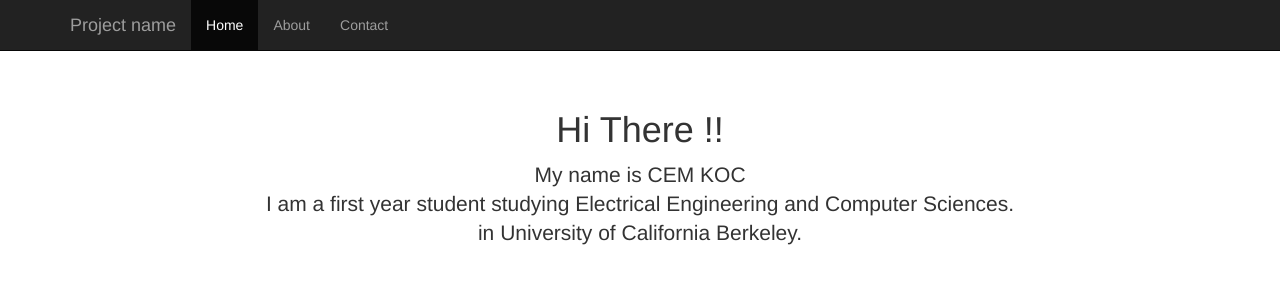
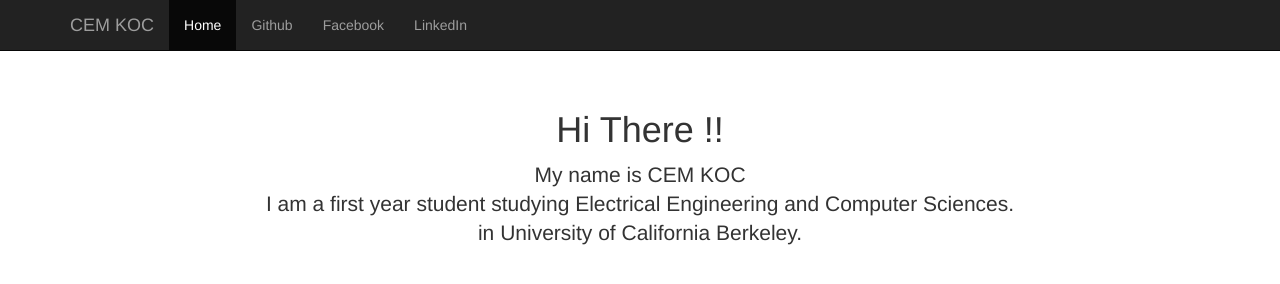
Before and after one commit to cemkoc/bio, a website: page index.html in a window 1280 px wide. Drawn offline with nearby package versions, Linux system fonts and the light colour scheme.

Commit message:
put links to index.html

```diff
--- a/index.html
+++ b/index.html
@@ -36,13 +36,14 @@
             <span class="icon-bar"></span>
             <span class="icon-bar"></span>
           </button>
-          <a class="navbar-brand" href="#">Project name</a>
+          <a class="navbar-brand" href="#">CEM KOC</a>
         </div>
         <div class="collapse navbar-collapse">
           <ul class="nav navbar-nav">
             <li class="active"><a href="#">Home</a></li>
-            <li><a href="#about">About</a></li>
-            <li><a href="#contact">Contact</a></li>
+            <li><a href="https://github.com/cemkoc">Github</a></li>
+            <li><a href="https://www.facebook.com/cem.koc.9275">Facebook</a></li>
+            <li><a href="http://www.linkedin.com/pub/cem-koc/82/616/88a">LinkedIn</a></li>
           </ul>
         </div><!--/.nav-collapse -->
       </div>
```
